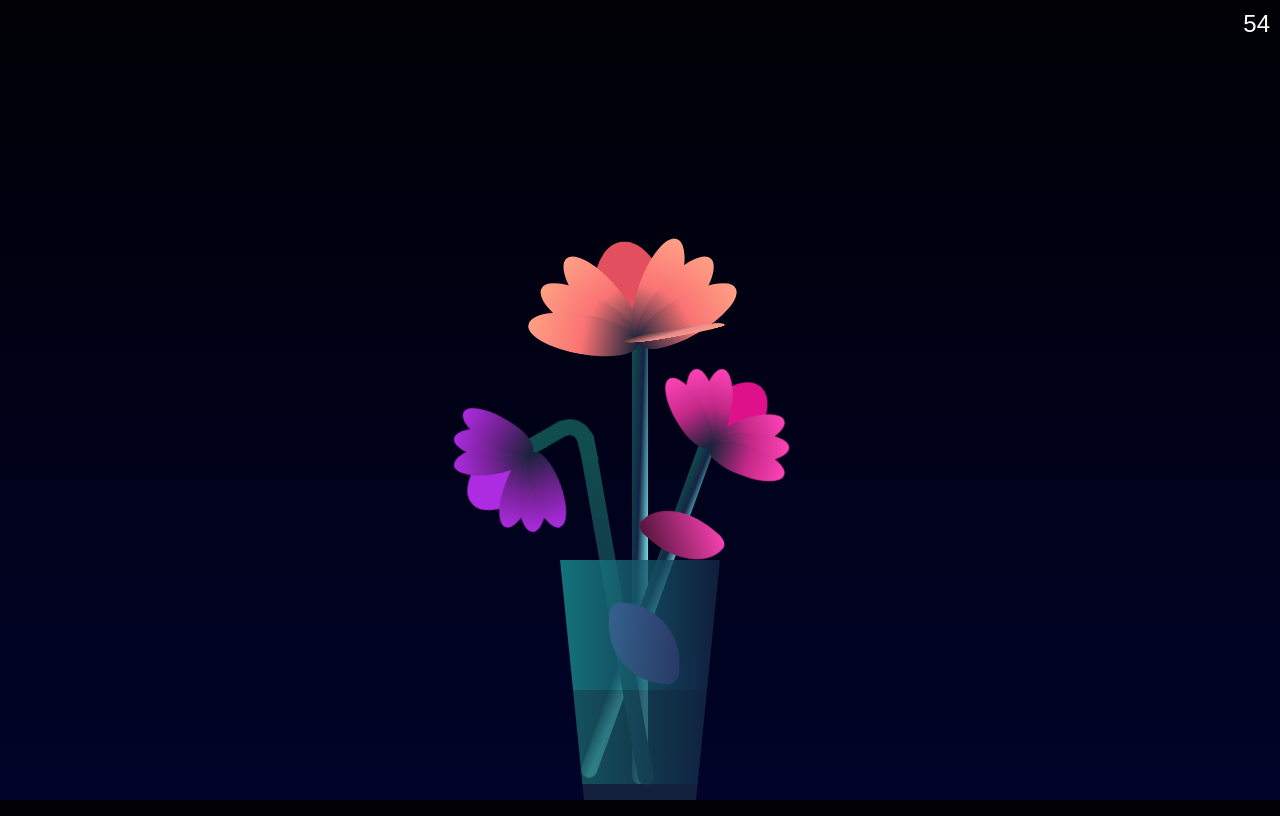
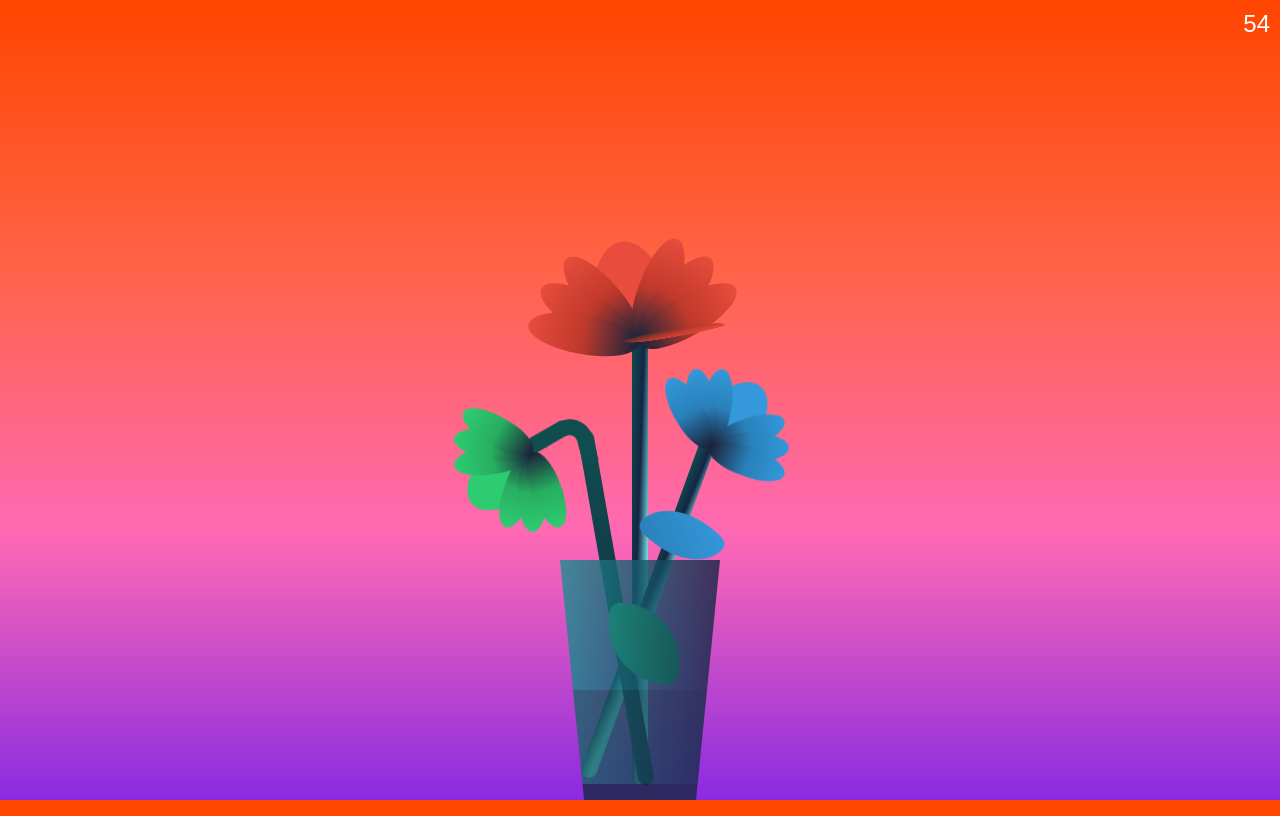
Before and after one commit to yuriustinov/Flower_vibecoding, a plain HTML site: page index.html in a window 1280 px wide. Drawn offline with Linux system fonts and the light colour scheme.

Commit message:
Update style.css

```diff
--- a/style.css
+++ b/style.css
@@ -7,7 +7,7 @@
 }
 
 :root{
-    --color-bg: linear-gradient(to top,#010329,#000005);
+    --color-bg: linear-gradient(to bottom, #ff4500, #ff6347, #ff69b4, #8a2be2);
     --color-glass:linear-gradient(to left,#142544,#1a9092);
     --color-water:linear-gradient(to left,#142544,#1b6d6e);
 }
@@ -127,27 +127,27 @@ body{
 .f-wrapper--2 .flower__leaf:not(:first-child){
     width: 3.8vmin;
     height: 10vmin;
-    background-image: linear-gradient(to bottom, #ff43b6 ,#c22887, #1a233a 99%);
+    background-image: linear-gradient(to bottom, #3498db ,#2980b9, #1a233a 99%);
 }
 
 .f-wrapper--3 .flower__leaf:not(:first-child){
     width: 3.8vmin;
     height: 10vmin;
-    background-image: linear-gradient(to bottom, #ad2be0 ,#712291, #1a233a 99%);
+    background-image: linear-gradient(to bottom, #2ecc71 ,#27ae60, #1a233a 99%);
 }
 
 .f-wrapper--3 .flower__leaf--1{
     width: 8vmin;
     height: 10vmin;
     bottom: 2vmin;
-    background-color: #ad2be0;
+    background-color: #2ecc71;
 }
 
 .f-wrapper--2 .flower__leaf--1{
     width: 8vmin;
     height: 10vmin;
     bottom: 2vmin;
-    background-color: #de118b;
+    background-color: #3498db;
 }
 
 .f-wrapper--2 .f .flower__leaf--8{
@@ -156,14 +156,14 @@ body{
     bottom: 3vmin;
     left: -30%;
     transform: rotate(-50deg);
-    background-image: linear-gradient(to left bottom, #ff43b6 ,#4d1337);;
+    background-image: linear-gradient(to left bottom, #3498db ,#2980b9);;
 }
 
 .f-wrapper--3 .f .flower__leaf--8{
     width: 10vmin;
     height: 9vmin;
     left: -10% !important;
-    background-image: linear-gradient(to left bottom, #ad2be0 ,#712291);;
+    background-image: linear-gradient(to left bottom, #2ecc71 ,#27ae60);;
 }
 
 .flower__line{
@@ -190,7 +190,7 @@ body{
     transform: translateX(-50%);
     width: 5vmin;
     height: 14vmin;
-    background-image: linear-gradient(to bottom, #ffa085 ,#fa7373, #1a233a 99%);
+    background-image: linear-gradient(to bottom, #e74c3c ,#c0392b, #1a233a 99%);
 
     clip-path: ellipse(50% 50% at 50% 50%);
     transform-origin: center bottom;
@@ -202,7 +202,7 @@ body{
     height: 12vmin;
     bottom: 3vmin;
     border-radius: 50% 50% 50% 50% / 80% 80% 20% 20%;
-    background-color: #e24f5f;
+    background-color: #e74c3c;
     background-image: none;
     animation: open-flowe--middle  1.4s 1s backwards;
 }
@@ -238,7 +238,7 @@ body{
     clip-path: none;
     border-radius: 10vmin 2vmin 10vmin 2vmin;
     transform: rotate(-55deg);
-    background-image: linear-gradient(to left bottom, #ffa085 ,#eb8b8b,#492f2f 98%);
+    background-image: linear-gradient(to left bottom, #e74c3c ,#c0392b,#492f2f 98%);
 }
 
 .flower__fall-down--yellow{
```
